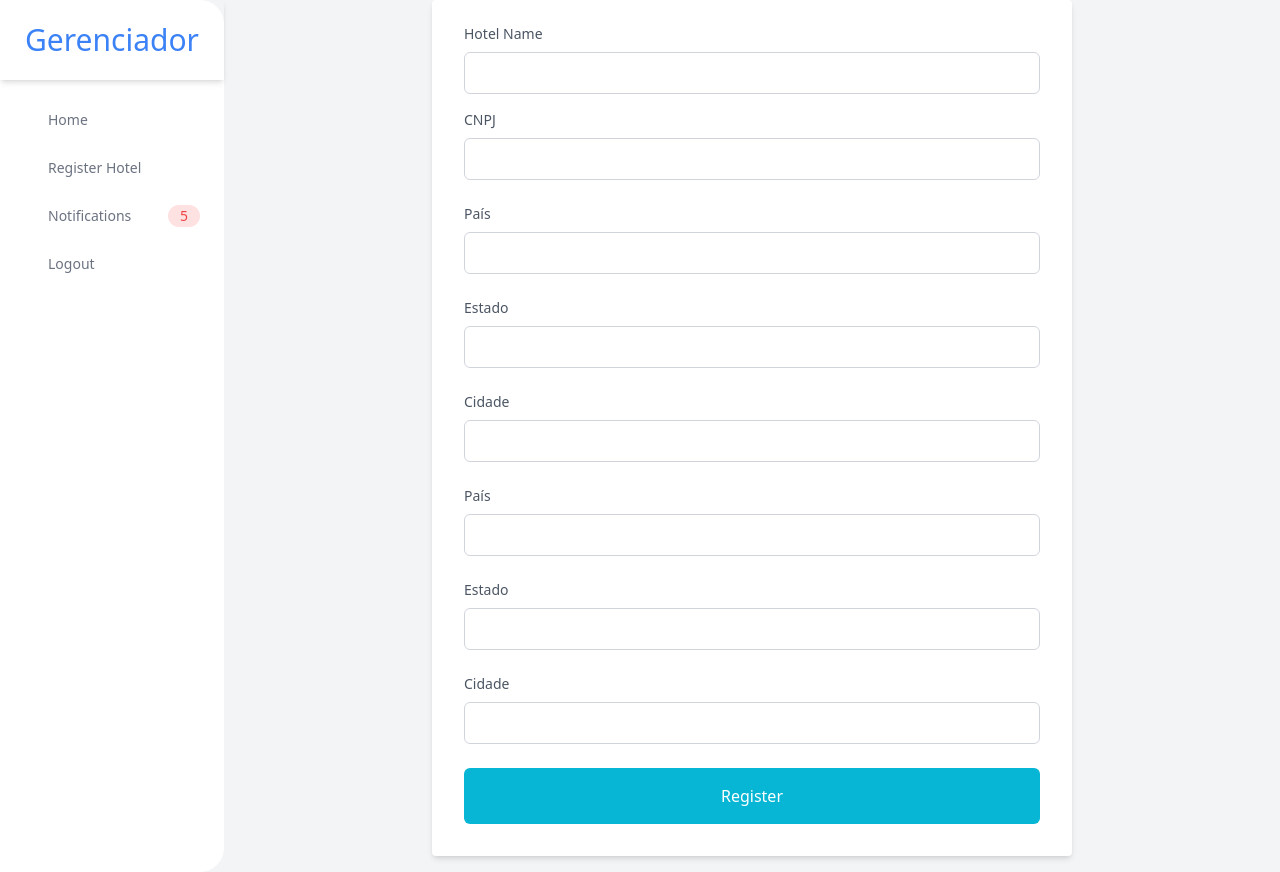
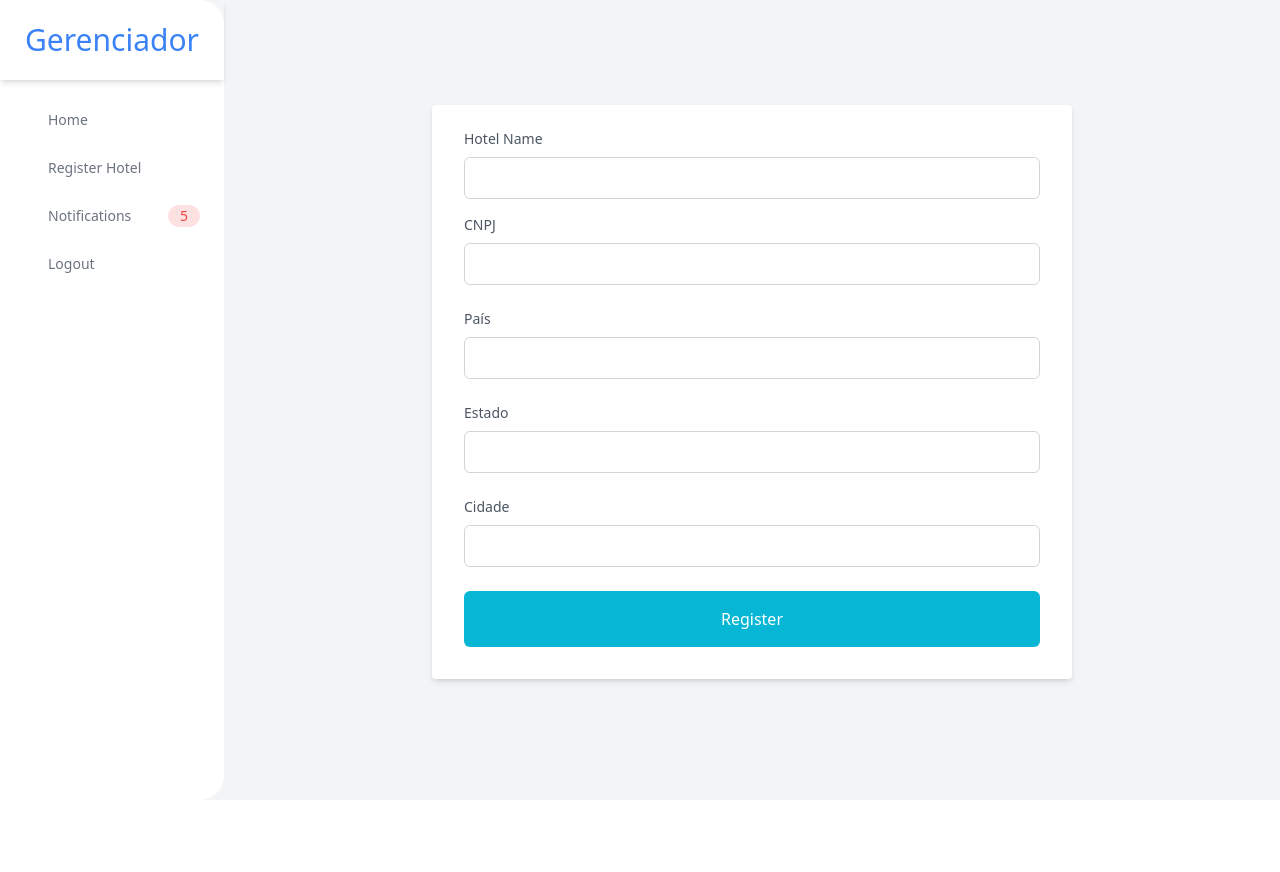
Before and after one commit to MathFerreira01/Frontend-Gerenciamento-de-Hoteis, a React (Vite) app: page /register-hotel in a window 1280 px wide. After the commit the page ends 800 px from the top, so only its background shows below. Built offline with nearby package versions, Linux system fonts and the light colour scheme.

Commit message:
atualizando form

```diff
--- a/src/Pages/FormRegisterHotel.tsx
+++ b/src/Pages/FormRegisterHotel.tsx
@@ -29,18 +29,6 @@ export function FormRegisterHotel() {
             <Label children="Cidade" />
             <Input />
           </div>
-          <div className="mb-6">
-            <Label children="País" />
-            <Input />
-          </div>
-          <div className="mb-6">
-            <Label children="Estado" />
-            <Input />
-          </div>
-          <div className="mb-6">
-            <Label children="Cidade" />
-            <Input />
-          </div>
 
           <Button children="Register" />
         </form>
```
